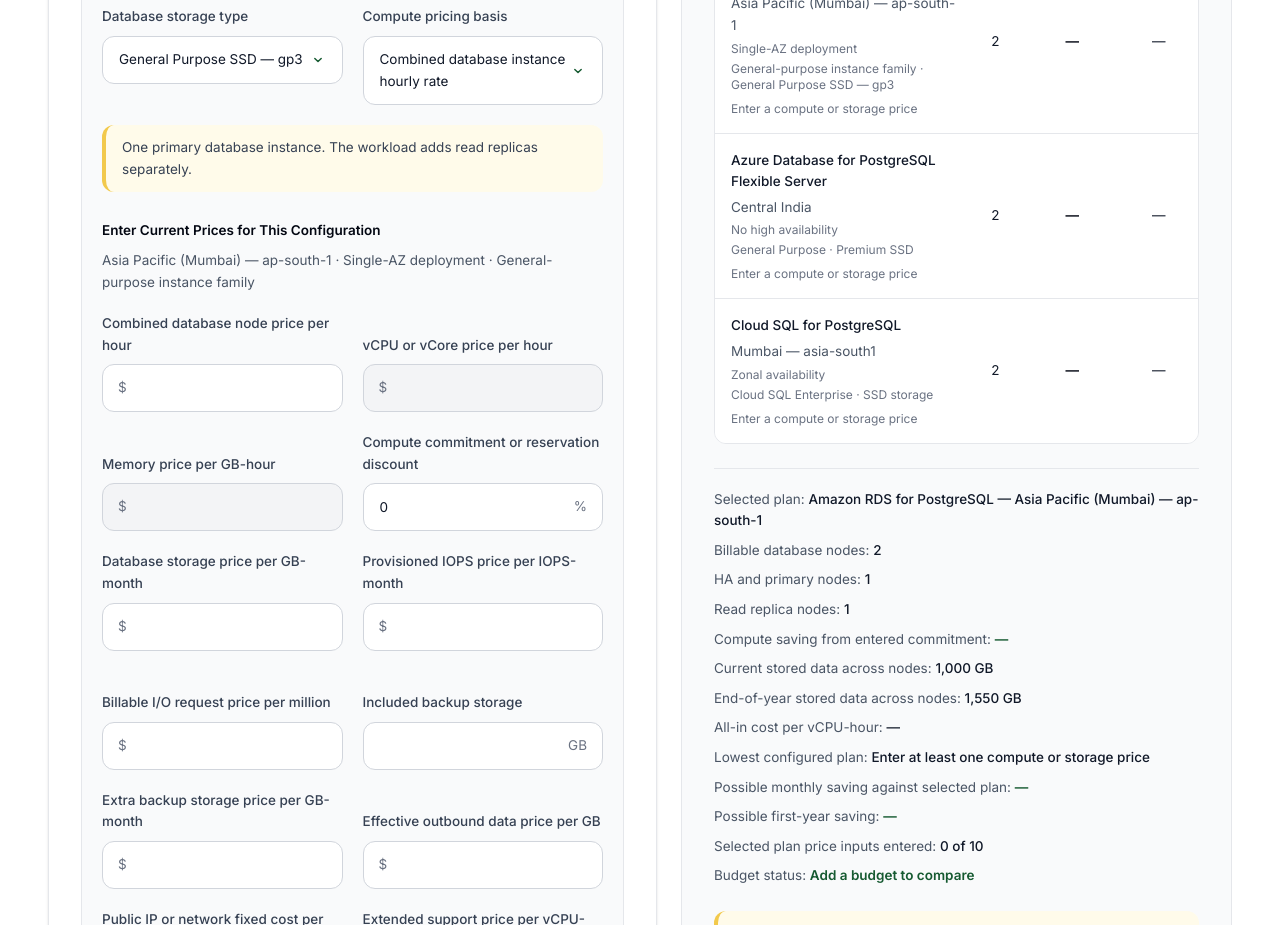
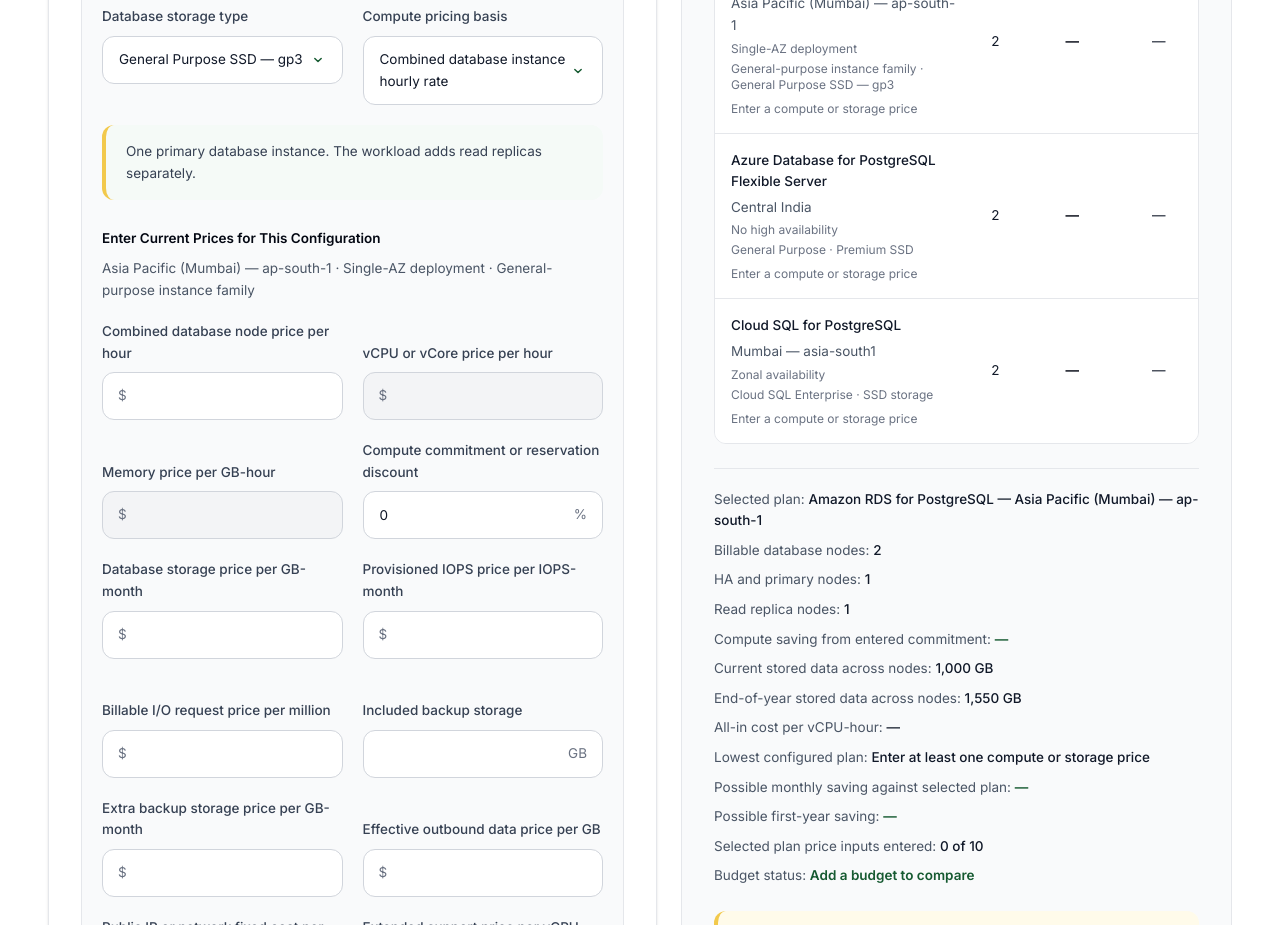
Before and after one commit to vaarunsonawwane-ops/beeija, a Next.js app: page /tools/cloud-postgresql-cost-comparison-calculator in a window 1280 px wide. Shown: the part 2440-3365 px from the top of the page. Built offline with nearby package versions, Linux system fonts and the light colour scheme.

Commit message:
Update ToolClient.tsx

```diff
--- a/app/tools/cloud-postgresql-cost-comparison-calculator/ToolClient.tsx
+++ b/app/tools/cloud-postgresql-cost-comparison-calculator/ToolClient.tsx
@@ -1163,8 +1163,10 @@ function PlanEditor({
         />
       </div>
 
-      <div className="mt-5 rounded-xl border-l-4 border-[#F2C94C] bg-[#FFFBEA] px-4 py-3 text-sm text-gray-700">
-        {availability.description} The workload adds read replicas separately.
+      <div className="mt-5 rounded-xl border-l-4 border-[#F2C94C] bg-[#F5FAF7] px-5 py-4">
+        <p className="text-sm text-gray-700">
+          {availability.description} The workload adds read replicas separately.
+        </p>
       </div>
 
       <div className="mt-7">
```
